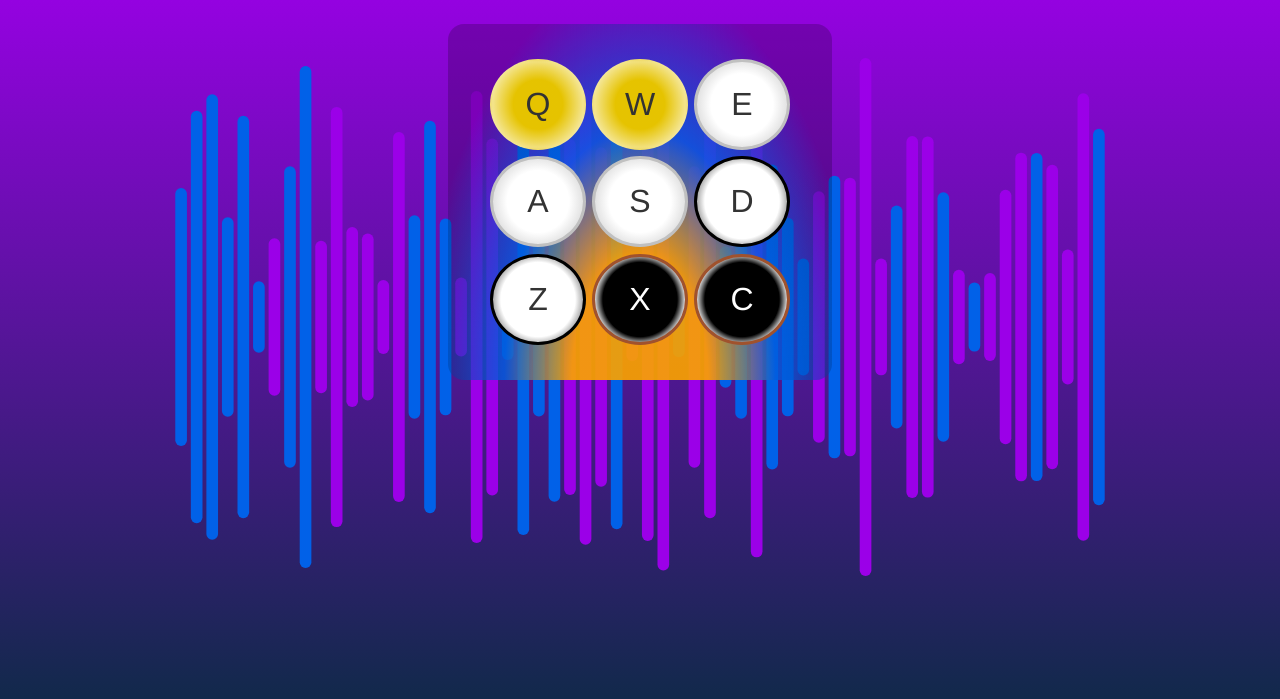
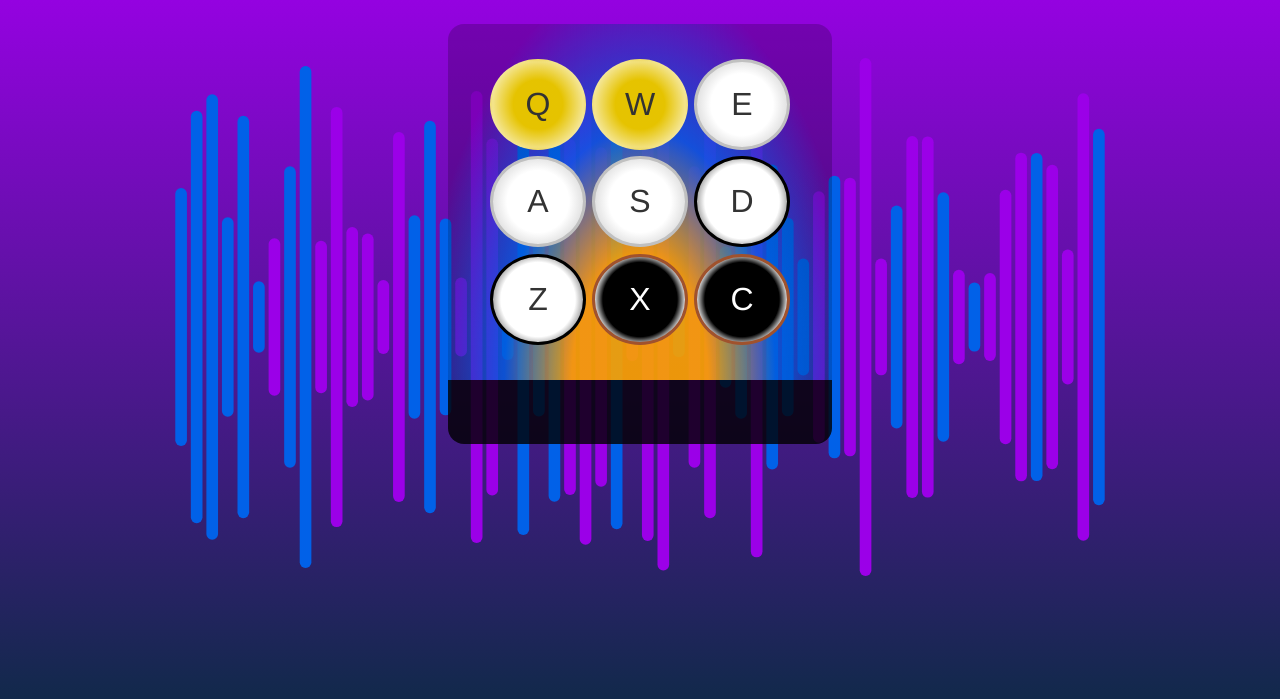
Before and after one commit to andrew-braun/fcc-drum-machine, a website: page index.html in a window 1280 px wide. Shown: the part 83-782 px from the top of the page. Drawn offline with nearby package versions, Linux system fonts and the light colour scheme; files that its build step writes are made by us from their sources.

Commit message:
style: Style drumhead display text

```diff
--- a/style.scss
+++ b/style.scss
@@ -47,6 +47,13 @@ p {
 	justify-content: center;
 	align-items: center;
 
+	.display-container {
+		width: 100%;
+		min-height: 4rem;
+		background: hsla(0, 0%, 0%, 0.8);
+		border-radius: 0 0 1rem 1rem;
+		text-align: center;
+
 		#display {
 			padding: 1rem;
 			font-size: 1.5rem;
@@ -54,6 +61,7 @@ p {
 			-webkit-background-clip: text;
 			color: transparent;
 			font-weight: bold;
+		}
 	}
 }
 
@@ -70,7 +78,7 @@ p {
 		transparent 80%
 	);
 	padding: 2rem;
-	border-radius: 1rem;
+	border-radius: 1rem 1rem 0 0;
 
 	.drum-pad {
 		position: relative;
```
Also changed, not shown: docs/style.css. Lines whose indentation alone changed are shown as unchanged.
